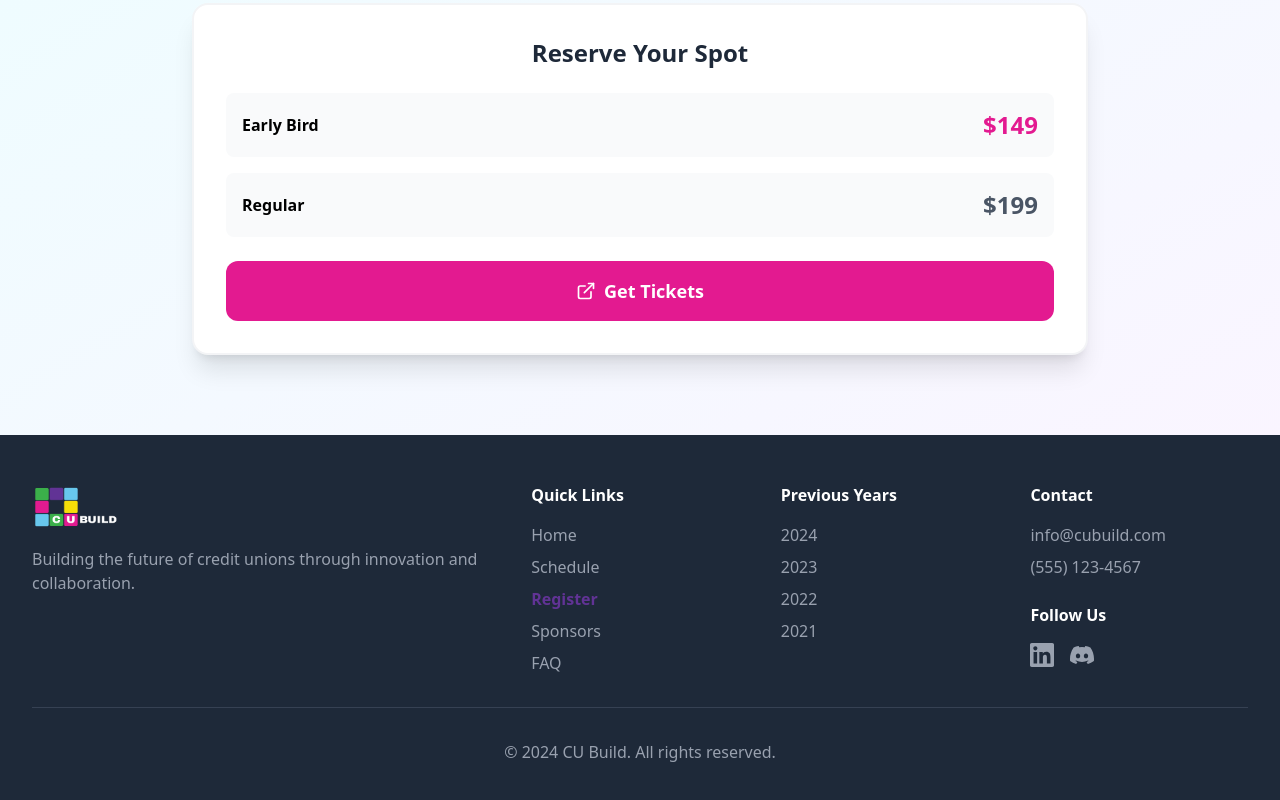
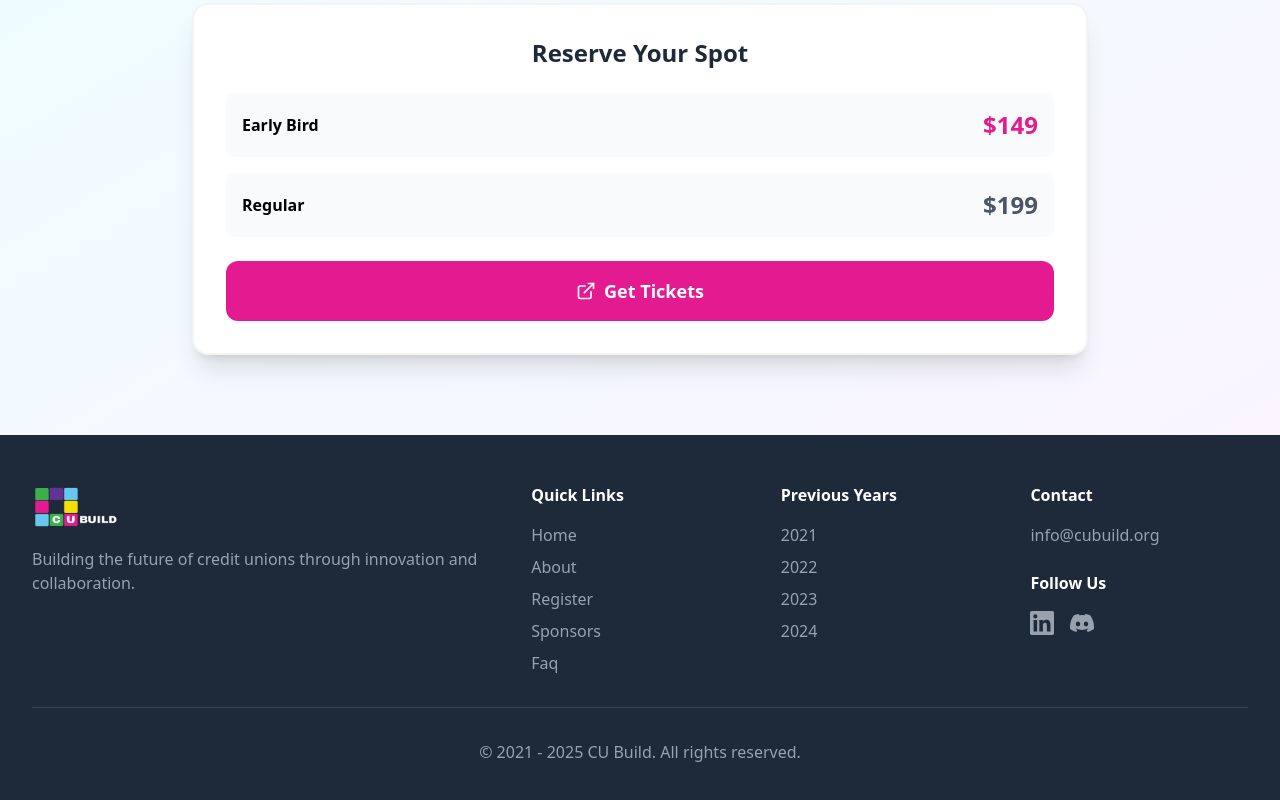
Before and after one commit to CUBuild/CU-Build-Website, a React (Vite) app: page /register in a window 1280 px wide. Shown: the part 394-1194 px from the top of the page. Built offline with nearby package versions, Linux system fonts and the light colour scheme.

Commit message:
feat: update to footer data

```diff
--- a/src/App.tsx
+++ b/src/App.tsx
@@ -40,6 +40,8 @@ const App: React.FC = () => {
           <Route path="/register" element={<Register />} />
           <Route path="/sponsors" element={<Sponsorship />} />
           <Route path="/faq" element={<FAQ />} />
+          {/* TODO: create a last years specific tab once the event is over */}
+          {/* TODO: change JSON files to call just general data */}
           <Route path="/2024" element={<PastEvent year="2024" winningTeams={data2024.winningTeams} />} />
           <Route path="/2023" element={<PastEvent year="2023" winningTeams={data2023.winningTeams} />} />
           <Route path="/2022" element={<PastEvent year="2022" winningTeams={data2022.winningTeams} />} />
--- a/src/components/Footer.tsx
+++ b/src/components/Footer.tsx
@@ -2,18 +2,10 @@ import React from 'react';
 import { Link } from 'react-router-dom';
 import useActiveRoute from '../utils/hooks/useActiveRoute';
 import Logo from './Logo';
+import { socialMediaLinks, connect } from '../utils/data/eventDetails.js';
+import { baseRoutes, pastRoutes } from '../utils/data/routes.js';
 
 const Footer: React.FC = () => {
-  const homeRoute = useActiveRoute('/');
-  const scheduleRoute = useActiveRoute('/schedule');
-  const registerRoute = useActiveRoute('/register');
-  const sponsorsRoute = useActiveRoute('/sponsors');
-  const faqRoute = useActiveRoute('/faq');
-  const year2024Route = useActiveRoute('/2024');
-  const year2023Route = useActiveRoute('/2023');
-  const year2022Route = useActiveRoute('/2022');
-  const year2021Route = useActiveRoute('/2021');
-
   return (
     <footer className="bg-gray-800 text-white py-12 px-4 sm:px-6 lg:px-8">
       <div className="max-w-7xl mx-auto">
@@ -30,46 +22,16 @@ const Footer: React.FC = () => {
           <div className="text-center md:text-left">
             <h5 className="font-semibold mb-4">Quick Links</h5>
             <ul className="space-y-2 text-gray-400">
-              <li>
+              {Object.entries(baseRoutes).map(([key, value]) => (
+                <li key={key}>
                   <Link
-                  to="/"
-                  className={`transition-colors hover:text-white ${homeRoute.isActive ? 'font-semibold' : ''}`}
-                  style={homeRoute.isActive ? { color: homeRoute.activeColor } : undefined}>
-                  Home
+                    to={`/${value.toLowerCase()}`}
+                    className={`transition-colors hover:text-white ${useActiveRoute(value).isActive ? 'font-semibold' : ''}`}
+                    style={useActiveRoute(value).isActive ? { color: useActiveRoute(value).activeColor } : undefined}>
+                    {value as string}
                   </Link>
                 </li>
-              <li>
-                <Link
-                  to="/schedule"
-                  className={`transition-colors hover:text-white ${scheduleRoute.isActive ? 'font-semibold' : ''}`}
-                  style={scheduleRoute.isActive ? { color: scheduleRoute.activeColor } : undefined}>
-                  Schedule
-                </Link>
-              </li>
-              <li>
-                <Link
-                  to="/register"
-                  className={`transition-colors hover:text-white ${registerRoute.isActive ? 'font-semibold' : ''}`}
-                  style={registerRoute.isActive ? { color: registerRoute.activeColor } : undefined}>
-                  Register
-                </Link>
-              </li>
-              <li>
-                <Link
-                  to="/sponsors"
-                  className={`transition-colors hover:text-white ${sponsorsRoute.isActive ? 'font-semibold' : ''}`}
-                  style={sponsorsRoute.isActive ? { color: sponsorsRoute.activeColor } : undefined}>
-                  Sponsors
-                </Link>
-              </li>
-              <li>
-                <Link
-                  to="/faq"
-                  className={`transition-colors hover:text-white ${faqRoute.isActive ? 'font-semibold' : ''}`}
-                  style={faqRoute.isActive ? { color: faqRoute.activeColor } : undefined}>
-                  FAQ
-                </Link>
-              </li>
+              ))}
             </ul>
           </div>
 
@@ -77,38 +39,16 @@ const Footer: React.FC = () => {
           <div className="text-center md:text-left">
             <h5 className="font-semibold mb-4">Previous Years</h5>
             <ul className="space-y-2 text-gray-400">
-              <li>
+              {Object.entries(pastRoutes).map(([key, value]) => (
+                <li key={key}>
                   <Link
-                  to="/2024"
-                  className={`transition-colors hover:text-white ${year2024Route.isActive ? 'font-semibold' : ''}`}
-                  style={year2024Route.isActive ? { color: year2024Route.activeColor } : undefined}>
-                  2024
+                    to={`/${value.toLowerCase()}`}
+                    className={`transition-colors hover:text-white ${useActiveRoute(value).isActive ? 'font-semibold' : ''}`}
+                    style={useActiveRoute(value).isActive ? { color: useActiveRoute(value).activeColor } : undefined}>
+                    {value as string}
                   </Link>
                 </li>
-              <li>
-                <Link
-                  to="/2023"
-                  className={`transition-colors hover:text-white ${year2023Route.isActive ? 'font-semibold' : ''}`}
-                  style={year2023Route.isActive ? { color: year2023Route.activeColor } : undefined}>
-                  2023
-                </Link>
-              </li>
-              <li>
-                <Link
-                  to="/2022"
-                  className={`transition-colors hover:text-white ${year2022Route.isActive ? 'font-semibold' : ''}`}
-                  style={year2022Route.isActive ? { color: year2022Route.activeColor } : undefined}>
-                  2022
-                </Link>
-              </li>
-              <li>
-                <Link
-                  to="/2021"
-                  className={`transition-colors hover:text-white ${year2021Route.isActive ? 'font-semibold' : ''}`}
-                  style={year2021Route.isActive ? { color: year2021Route.activeColor } : undefined}>
-                  2021
-                </Link>
-              </li>
+              ))}
             </ul>
           </div>
 
@@ -116,14 +56,15 @@ const Footer: React.FC = () => {
           <div className="text-center md:text-left">
             <h5 className="font-semibold mb-4">Contact</h5>
             <ul className="space-y-2 text-gray-400">
-              <li>info@cubuild.com</li>
-              <li>(555) 123-4567</li>
+              {Object.entries(connect).map(([key, value]) => (
+                <li key={key}>{value as React.ReactNode}</li>
+              ))}
             </ul>
             <div className="mt-6">
               <h5 className="font-semibold mb-4">Follow Us</h5>
               <div className="flex justify-center md:justify-start space-x-4">
                 <a
-                  href="https://linkedin.com/company/cu-build"
+                  href={socialMediaLinks.linkedin}
                   target="_blank"
                   rel="noopener noreferrer"
                   className="text-gray-400 hover:text-white transition-colors">
@@ -132,7 +73,7 @@ const Footer: React.FC = () => {
                   </svg>
                 </a>
                 <a
-                  href="https://discord.gg/cubuild"
+                  href={socialMediaLinks.discord}
                   target="_blank"
                   rel="noopener noreferrer"
                   className="text-gray-400 hover:text-white transition-colors">
@@ -145,7 +86,7 @@ const Footer: React.FC = () => {
           </div>
         </div>
         <div className="border-t border-gray-700 mt-8 pt-8 text-center text-gray-400">
-          <p>&copy; 2024 CU Build. All rights reserved.</p>
+          <p>&copy; 2021 - {new Date().getFullYear()} CU Build. All rights reserved.</p>
         </div>
       </div>
     </footer>
--- a/src/utils/data/eventDetails.js
+++ b/src/utils/data/eventDetails.js
@@ -6,6 +6,31 @@ export const details = {
   regularPrice: '$199',
 };
 
-// event schedule
+export const connect = {
+  email: 'info@cubuild.org',
+  // phone: '(555) 123-4567',
+};
 
-// event timeline to disable certain pages
+export const socialMediaLinks = {
+  linkedin: 'https://www.linkedin.com/company/cu-build',
+  discord: 'https://discord.gg/cubuild',
+};
+
+export const schedule = {
+  'Day 1': [
+    { time: '9:00 AM', activity: 'Registration & Breakfast' },
+    { time: '10:00 AM', activity: 'Opening Ceremony' },
+    { time: '11:00 AM', activity: 'Keynote Speaker' },
+    { time: '12:00 PM', activity: 'Lunch' },
+    { time: '1:00 PM', activity: 'Workshops & Sessions' },
+    { time: '5:00 PM', activity: 'Networking Event' },
+  ],
+  'Day 2': [
+    { time: '9:00 AM', activity: 'Breakfast' },
+    { time: '10:00 AM', activity: 'Hackathon Begins' },
+    { time: '12:00 PM', activity: 'Lunch' },
+    { time: '6:00 PM', activity: 'Dinner & Team Presentations' },
+  ],
+};
+
+// event timeline to disable certain pages and routes
--- /dev/null
+++ b/src/utils/data/routes.js
@@ -0,0 +1,14 @@
+export const baseRoutes = {
+  Home: 'Home',
+  About: 'About',
+  Register: 'Register',
+  Sponsors: 'Sponsors',
+  FAQ: 'Faq',
+};
+
+export const pastRoutes = {
+  2024: '2024',
+  2023: '2023',
+  2022: '2022',
+  2021: '2021',
+};
```
Lines whose indentation alone changed are shown as unchanged.
